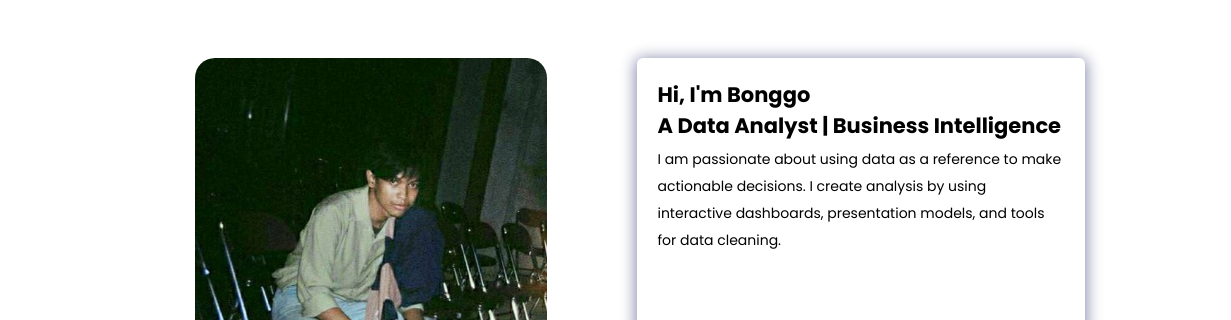
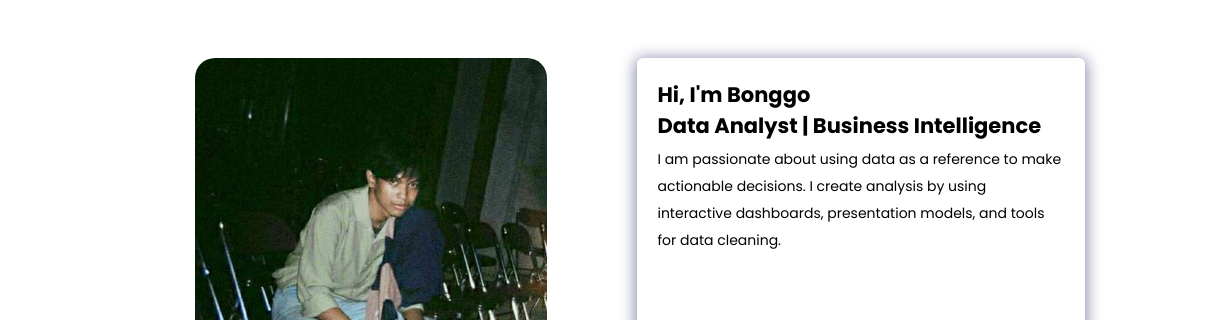
Before and after one commit to kierru/portfolio, a plain HTML site: page index.html in a window 1280 px wide. Shown: the part 281-601 px from the top of the page, 0-1231 px from the left. Drawn offline with nearby package versions, Linux system fonts and the light colour scheme.

Commit message:
Update index.html

```diff
--- a/index.html
+++ b/index.html
@@ -44,7 +44,7 @@
         />
         <div class="bio animate__animated animate__shakeX">
           <h2 class="bio-title">Hi, I'm Bonggo</h2>
-          <h2 class="bio-title">A Data Analyst | Business Intelligence</h2>
+          <h2 class="bio-title">Data Analyst | Business Intelligence</h2>
           <p class="bio-text">
             I am passionate about using data as a reference to make
             actionable decisions. I create analysis by
```
